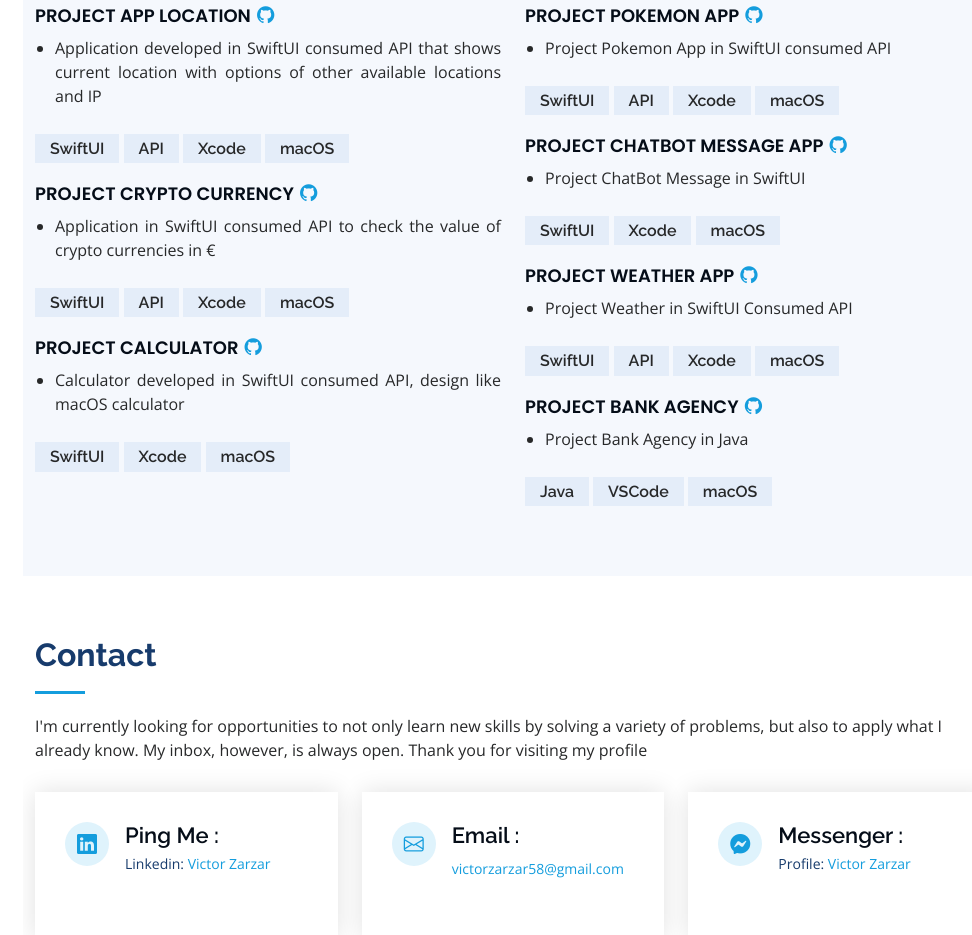
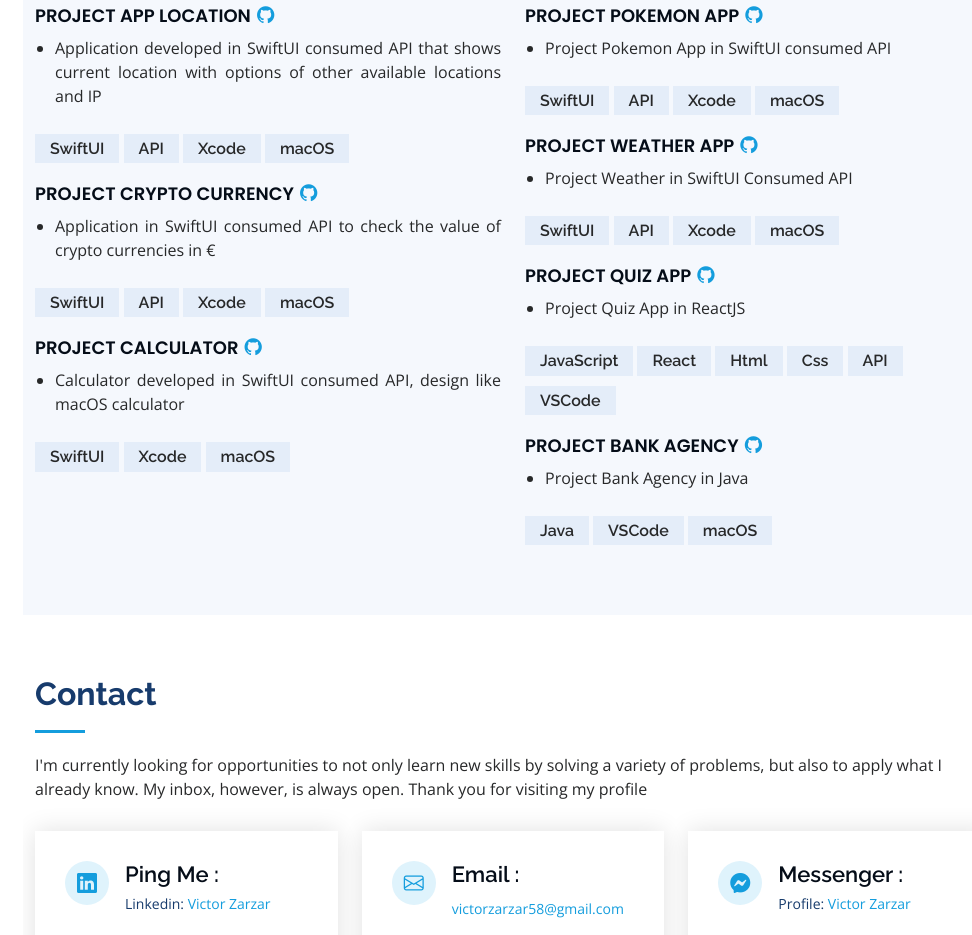
Before and after one commit to Victor-Zarzar/Portfolio, a plain HTML site: page index.html in a window 1280 px wide. Shown: the part 2675-3610 px from the top of the page, without its empty margins (277-1249 px from the left). Drawn offline with nearby package versions, Linux system fonts and the light colour scheme.

Commit message:
Portfolio

```diff
--- a/index.html
+++ b/index.html
@@ -307,27 +307,28 @@
 
              <div class="project-item pb-0">
               <div class="my-2">
-               <a href="https://github.com/Victor-Zarzar/ChatBot-Messenger" target="_blank"><h4 style="display:inline;">Project ChatBot Message App  </h4><i href="" class="bx bxl-github" style="position: relative; top: 2px; font-size: 1.3rem;"></i></a></div>
-
-               <ul>
-                 <li style="text-align:justify;">Project ChatBot Message in SwiftUI</li>
-
-               </ul>
-             <h5>SwiftUI</h5>      <h5>Xcode</h5>
-               <h5>macOS</h5>
-
-
-             </div>
-             <div class="project-item pb-0">
-              <div class="my-2">
                <a href="https://github.com/Victor-Zarzar/Weather" target="_blank"><h4 style="display:inline;">Project Weather App  </h4><i href="" class="bx bxl-github" style="position: relative; top: 2px; font-size: 1.3rem;"></i></a></div>
 
                <ul>
                  <li style="text-align:justify;">Project Weather in SwiftUI Consumed API</li>
 
                </ul>
-             <h5>SwiftUI</h5>  <h5>API</h5>
-               <h5>Xcode</h5>     <h5>macOS</h5>
+             <h5>SwiftUI</h5>      <h5>API</h5>
+               <h5>Xcode</h5>      <h5>macOS</h5>
+
+
+             </div>
+             <div class="project-item pb-0">
+              <div class="my-2">
+               <a href="https://github.com/Victor-Zarzar/ProjectQuiz" target="_blank"><h4 style="display:inline;">Project Quiz App  </h4><i href="" class="bx bxl-github" style="position: relative; top: 2px; font-size: 1.3rem;"></i></a></div>
+
+               <ul>
+                 <li style="text-align:justify;">Project Quiz App in ReactJS</li>
+
+               </ul>
+             <h5>JavaScript</h5>  <h5>React</h5>
+               <h5>Html</h5>     <h5>Css</h5>
+               <h5>API</h5>      <h5>VSCode</h5>
 
 
              </div>
```
